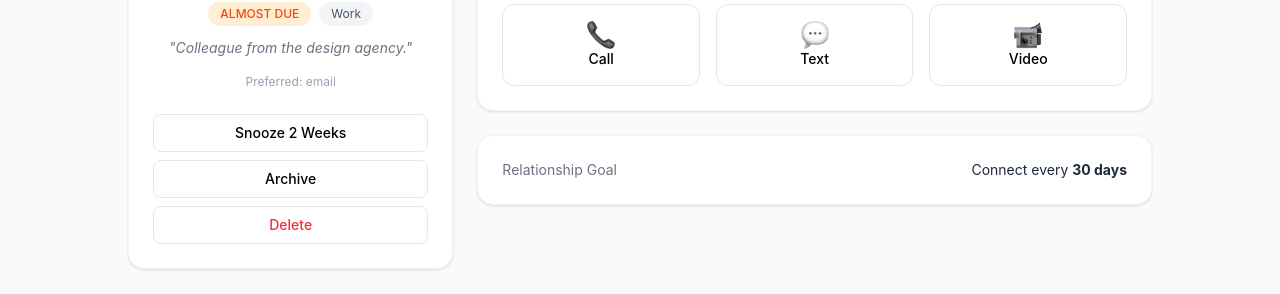
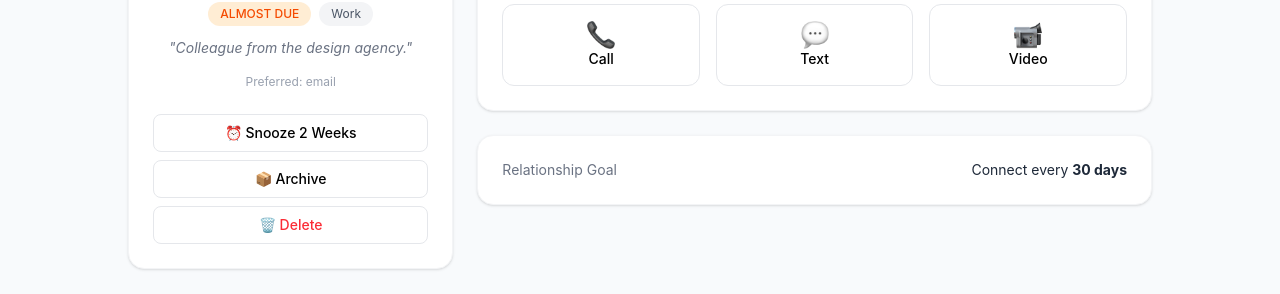
Before and after one commit to ohidulislamfoysal/Assignment-07, a React (Vite) app in the folder keen-keeper/: page /friend/1 in a window 1280 px wide. Shown: the part 280-574 px from the top of the page. Built offline with nearby package versions, Linux system fonts and the light colour scheme.

Commit message:
Add icones on buttons

```diff
--- a/keen-keeper/src/pages/Dashboard.jsx
+++ b/keen-keeper/src/pages/Dashboard.jsx
@@ -30,7 +30,7 @@ const Dashboard = () => {
         {friendsData.map((friend) => (
           <Link
             key={friend.id}
-            to={`/friend/${friend.id}`} // এখানে Link যোগ করা হয়েছে
+            to={`/friend/${friend.id}`}
             className="bg-white p-6 rounded-2xl shadow-sm border border-gray-100 flex flex-col items-center text-center hover:shadow-md transition-shadow cursor-pointer"
           >
             <img
--- a/keen-keeper/src/pages/FriendDetails.jsx
+++ b/keen-keeper/src/pages/FriendDetails.jsx
@@ -53,13 +53,13 @@ const FriendDetails = () => {
 
             <div className="w-full space-y-2">
               <button className="w-full py-2 border border-gray-200 rounded-lg text-sm font-medium hover:bg-gray-50 transition">
-                Snooze 2 Weeks
+                ⏰ Snooze 2 Weeks
               </button>
               <button className="w-full py-2 border border-gray-200 rounded-lg text-sm font-medium hover:bg-gray-50 transition">
-                Archive
+                📦 Archive
               </button>
               <button className="w-full py-2 border border-gray-200 text-red-500 text-sm font-medium hover:bg-red-50 rounded-lg transition">
-                Delete
+               🗑️ Delete
               </button>
             </div>
           </div>
```
